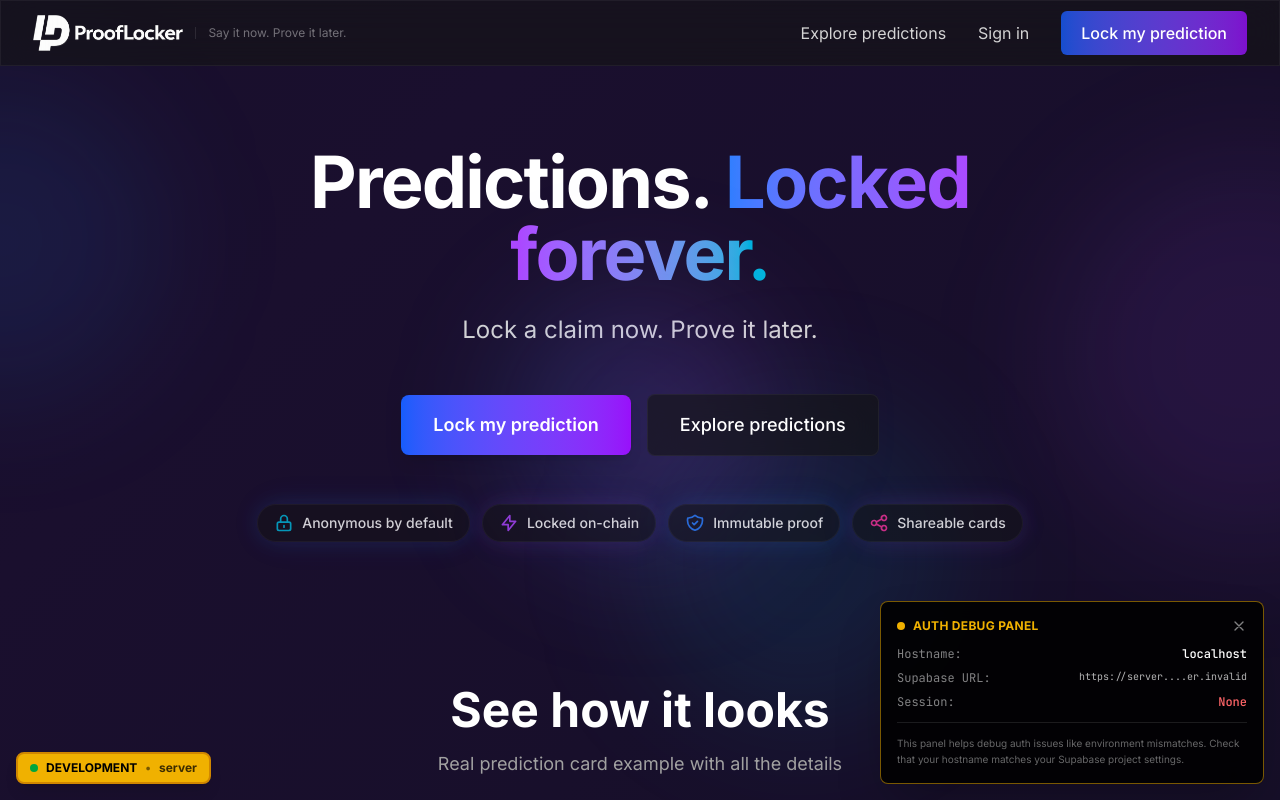
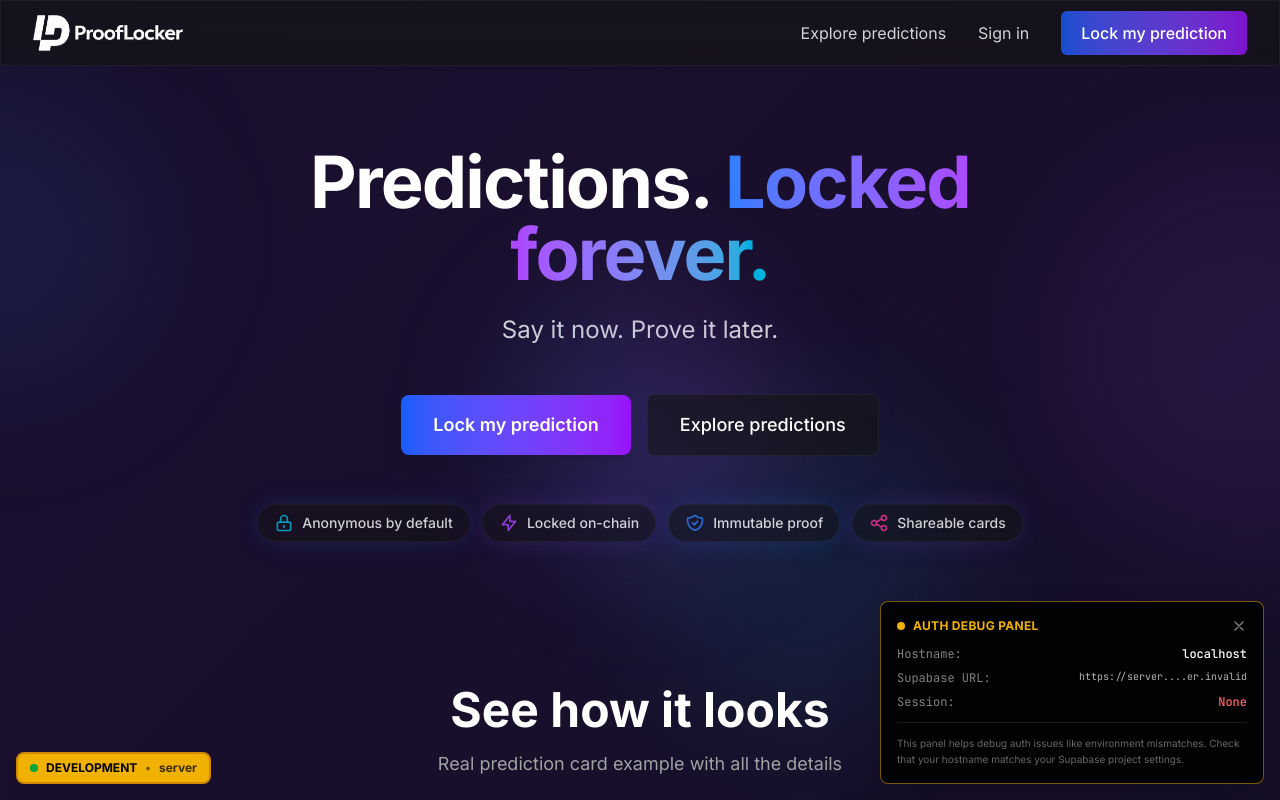
Before and after one commit to Boomchakalala/prooflocker, a Next.js app: page / in a window 1280 px wide. Shown: the top 800 px of the page. Built offline with nearby package versions, Linux system fonts and the light colour scheme; no server answers.

Commit message:
Sandbox autosave

```diff
--- a/src/components/BrandLogo.tsx
+++ b/src/components/BrandLogo.tsx
@@ -1,22 +1,17 @@
 import Link from "next/link";
 
 /**
- * BrandLogo component - Official ProofLocker logo with tagline
- * Uses official brand assets from /logos
+ * BrandLogo component - Official ProofLocker logo
+ * Clean header - logo only, no tagline
  */
 export default function BrandLogo() {
   return (
-    <Link href="/" className="flex items-center gap-3">
-      {/* Official Logo */}
+    <Link href="/" className="flex items-center">
       <img
         src="/logos/prooflocker-logo-dark.svg"
         alt="ProofLocker"
         className="h-8 w-auto md:h-9"
       />
-      {/* Tagline - Hidden on very small screens */}
-      <p className="hidden sm:block text-xs text-white/40 leading-none border-l border-white/10 pl-3">
-        Say it now. Prove it later.
-      </p>
     </Link>
   );
 }
--- a/src/components/LandingHero.tsx
+++ b/src/components/LandingHero.tsx
@@ -14,7 +14,7 @@ export default function LandingHero() {
 
         {/* Subheading */}
         <p className="text-xl md:text-2xl text-neutral-300 mb-12 max-w-2xl mx-auto">
-          Lock a claim now. Prove it later.
+          Say it now. Prove it later.
         </p>
 
         {/* CTA Buttons */}
```
